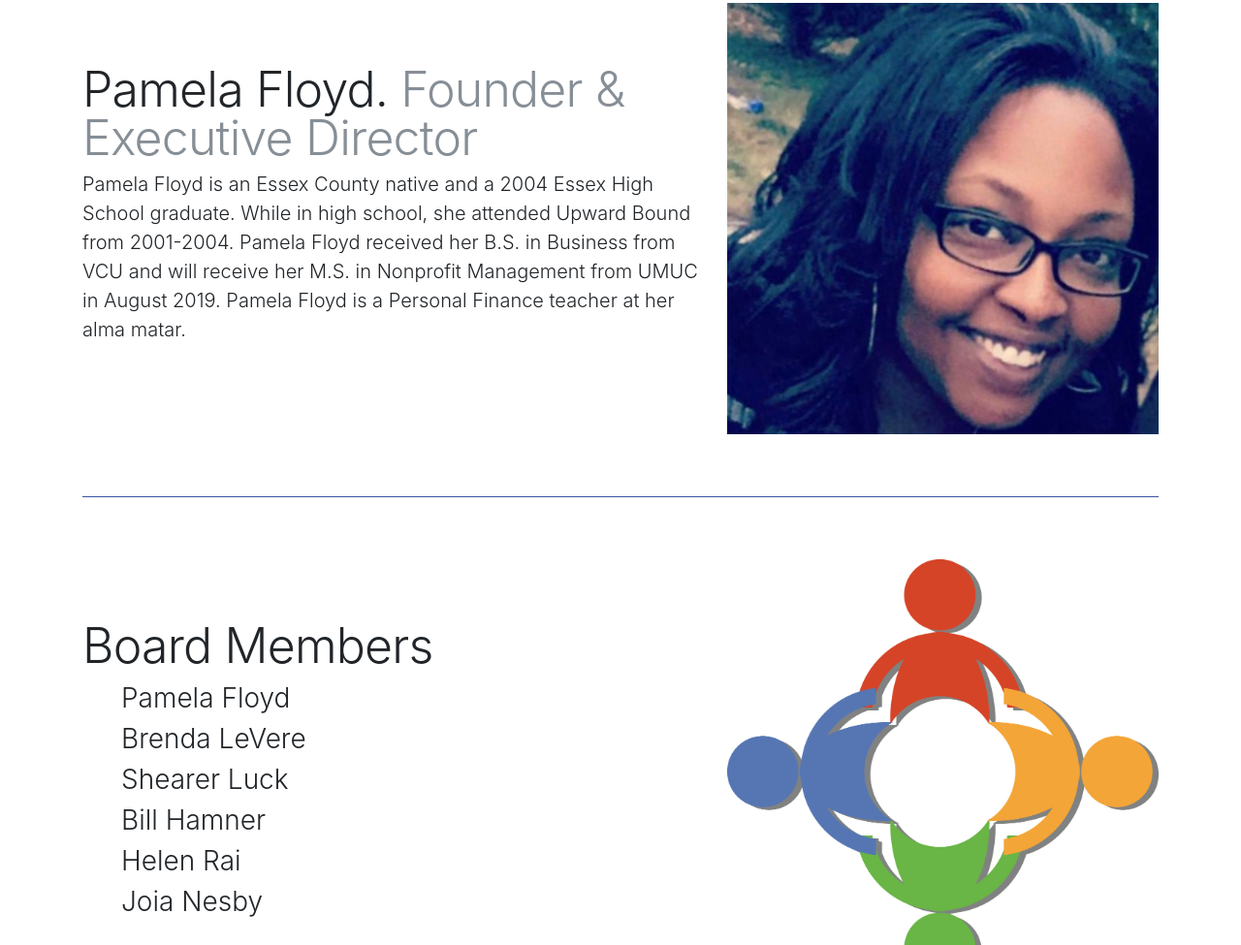
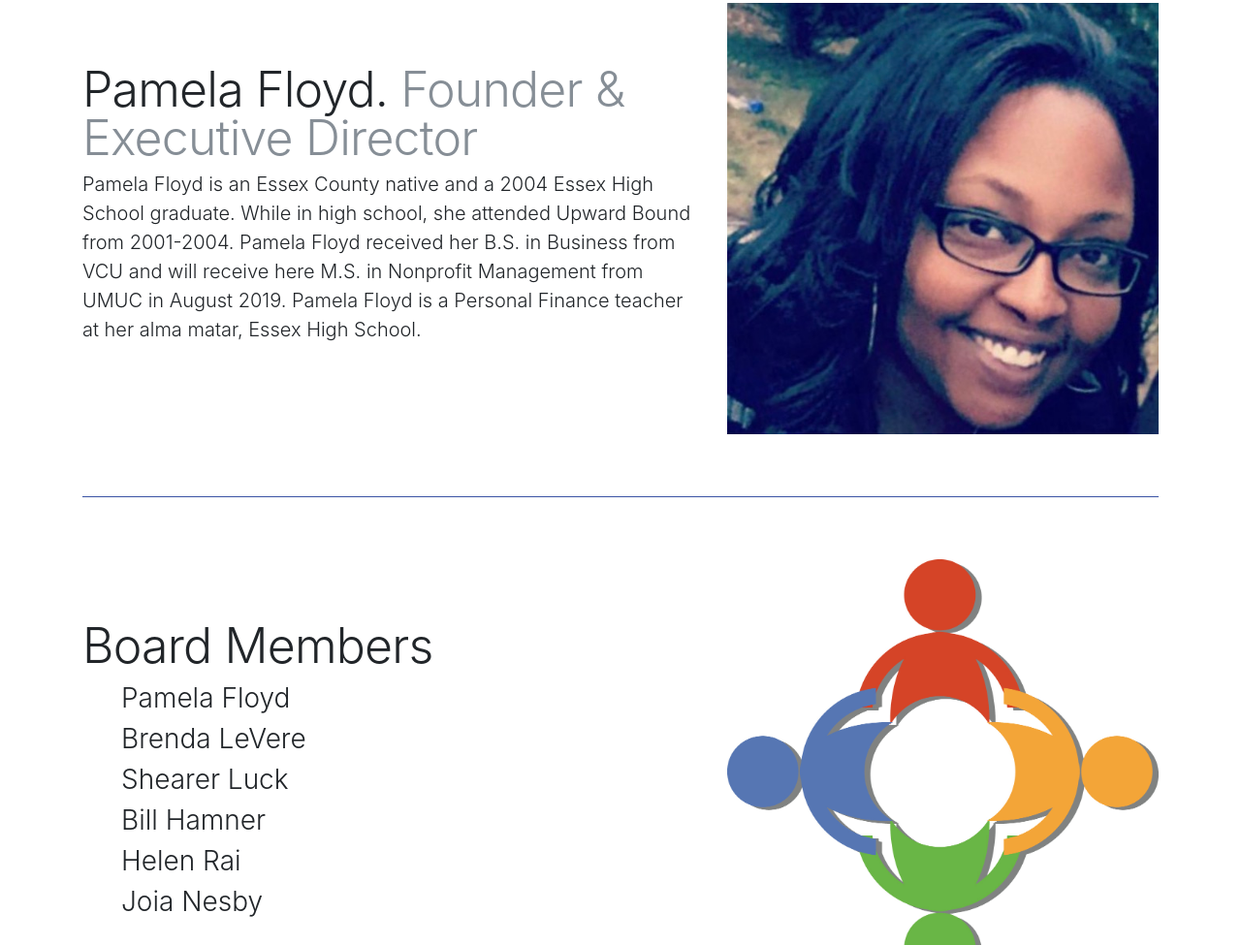
Before and after one commit to gitAmrit/elevationforsuccess, a plain HTML site: page index.html in a window 1280 px wide. Shown: the part 1192-2167 px from the top of the page at 97% size. Drawn offline with nearby package versions, Linux system fonts and the light colour scheme.

Commit message:
Update index.html
fix sentence

```diff
--- a/index.html
+++ b/index.html
@@ -107,8 +107,8 @@
             <div class="col-md-7">
                 <h2 class="featurette-heading">Pamela Floyd. <span class="text-muted">Founder & Executive Director</span></h2>
                 <p class="lead">Pamela Floyd is an Essex County native and a 2004 Essex High School graduate. While in high school, she attended
-                    Upward Bound from 2001-2004. Pamela Floyd received her B.S. in Business from VCU and will receive her
-                    M.S. in Nonprofit Management from UMUC in August 2019. Pamela Floyd is a Personal Finance teacher at her alma matar.</p>
+                    Upward Bound from 2001-2004. Pamela Floyd received her B.S. in Business from VCU and will receive here
+                    M.S. in Nonprofit Management from UMUC in August 2019. Pamela Floyd is a Personal Finance teacher at her alma matar, Essex High School.</p>
             </div>
             <div class="col-md-5">
                 <img class="featurette-image img-fluid mx-auto" src="./images/pamela_floyd.jpg">
```
